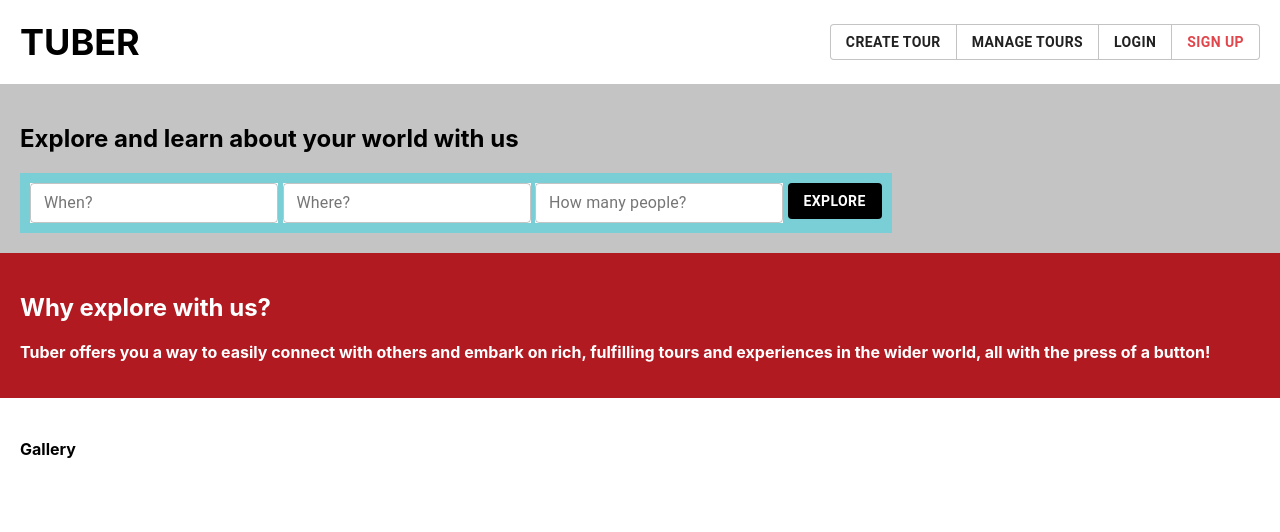
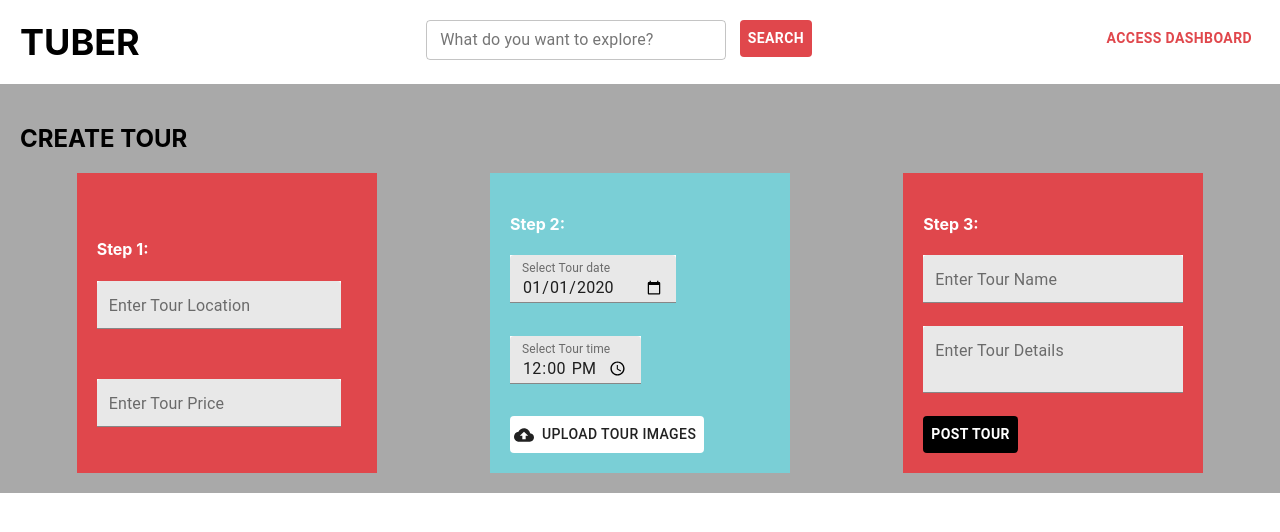
Before and after one commit to James-Feldmayer/Tuber, a React (Create React App) app in the folder tuber/ClientApp/: page /CreateTour in a window 1280 px wide. Shown: the top 532 px of the page. Built offline with nearby package versions, Linux system fonts and the light colour scheme; what google-maps-react would draw is missing.

Commit message:
Merges Add-Create-Tour-Screen into master

```diff
--- /dev/null
+++ b/tuber/ClientApp/src/CreateTour.tsx
@@ -0,0 +1,109 @@
+import React, { Component } from 'react';
+import { Link as RouterLink } from "react-router-dom";
+import { Button, TextField, Grid } from '@material-ui/core';
+import CloudUploadIcon from '@material-ui/icons/CloudUpload';
+
+class CreateTourHeader extends Component {
+    render() {
+        return (
+            <div style={{padding:"20px"}}>
+                <Grid container spacing={3} justify="space-between" direction="row">
+                    <Grid item>
+                        <a href="/" style={{color: "#000000", fontWeight: "bold", fontSize:"36px", textDecoration: "none"}}>TUBER</a>
+                    </Grid>
+                    <Grid item>
+                        <TextField style = {{width: 300}} label="What do you want to explore?" variant="outlined" size="small"></TextField>
+                        &nbsp;&nbsp;&nbsp;
+                        <Button component={RouterLink} to="/Search" style={{backgroundColor: "#E0474C", color:"#FFFFFF", fontWeight: "bold"}}>Search</Button>
+                    </Grid>
+                    <Grid item>
+                        <Button component={RouterLink} to="/Tourist" style={{color:"#E0474C", fontWeight: "bold"}}>Access Dashboard</Button>
+                    </Grid>
+                </Grid>
+            </div>
+        );
+    }
+}
+
+class CreateTourPanel1 extends Component {
+    // The panel that renders the tour location and tour price
+    render() {
+        return (
+            <Grid item>
+                <Grid container direction="column" justify="space-around" style={{padding: "20px", backgroundColor: "#E0474C", width:"300px", height: "300px"}}>
+                    <Grid item>
+                        <h4 style={{color: "White"}}>Step 1:</h4>
+                        <TextField variant="filled" size="small" style={{backgroundColor: "#ffffff"}} label="Enter Tour Location" />
+                    </Grid>
+                    <Grid item>
+                        <TextField variant="filled" size="small" style={{backgroundColor: "#ffffff"}} label="Enter Tour Price" />
+                    </Grid>
+                </Grid>
+            </Grid>
+        );
+    }
+}
+
+class CreateTourPanel2 extends Component {
+    // The panel that renders the tour date, tour  time and tour images
+    render() {
+        return (
+            <Grid item>
+                <Grid container direction="column" justify="space-between" style={{padding: "20px", backgroundColor: "#7ACFD6", width:"300px", height: "300px"}}>
+                    <Grid item>
+                        <h4 style={{color: "White"}}>Step 2:</h4>
+                        <TextField variant="filled" size="small" style={{backgroundColor: "#ffffff"}} type="date" defaultValue="2020-01-01" label="Select Tour date" />
+                    </Grid>
+                    <Grid item>
+                        <TextField variant="filled" size="small" style={{backgroundColor: "#ffffff"}} type="time" defaultValue="12:00" label="Select Tour time" />
+                    </Grid>
+                    <Grid item>
+                        <Button startIcon={<CloudUploadIcon />} style={{backgroundColor: "#ffffff"}}>Upload tour images</Button>
+                    </Grid>
+                </Grid>
+            </Grid>
+        );
+    }
+}
+
+class CreateTourPanel3 extends Component {
+    render() {
+        return (
+            <Grid item>
+                <Grid container direction="column" justify="space-between" style={{padding: "20px", backgroundColor: "#E0474C", width:"300px", height: "300px"}}>
+                    <Grid item>
+                        <h4 style={{color: "White"}}>Step 3:</h4>
+                        <TextField variant="filled" size="small" style={{backgroundColor: "#ffffff", width: "260px"}} label="Enter Tour Name" />
+                    </Grid>
+                    <Grid item>
+                        <TextField multiline rows={4} rowsMax={2} variant="filled" size="small" style={{backgroundColor: "#ffffff", width: "260px"}} label="Enter Tour Details" />
+                    </Grid>
+                    <Grid item>
+                        <Button style={{backgroundColor: "#000000", color: "#FFFFFF", fontWeight: "bold"}}>Post Tour</Button>
+                    </Grid>
+                </Grid>
+            </Grid>
+        );
+    }
+}
+
+class CreateTour extends Component {
+    render() {
+        return(
+            <React.Fragment>
+                <CreateTourHeader />
+                <div style={{backgroundColor: "darkgray", padding: "20px"}}>
+                    <h2>CREATE TOUR</h2>
+                    <Grid container direction="row" justify="space-around">
+                        <CreateTourPanel1 />
+                        <CreateTourPanel2 />
+                        <CreateTourPanel3 />
+                    </Grid>
+                </div>
+            </React.Fragment>
+
+        );
+    }
+};
+
+export default CreateTour;
--- a/tuber/ClientApp/src/Home.tsx
+++ b/tuber/ClientApp/src/Home.tsx
@@ -12,8 +12,8 @@ class HomeHeader extends Component {
                     </Grid>
                     <Grid item>
                         <ButtonGroup>
-                            <Button variant='outlined' style={{backgroundColor: "#ffffff", fontWeight: "bold"}}>Create Tour</Button>
-                            <Button variant='outlined' style={{backgroundColor: "#ffffff", fontWeight: "bold"}}>Manage Tours</Button>
+                            <Button component={RouterLink} to="/CreateTour" variant='outlined' style={{backgroundColor: "#ffffff", fontWeight: "bold"}}>Create Tour</Button>
+                            <Button component={RouterLink} to="/Tourist" style={{backgroundColor: "#ffffff", fontWeight: "bold"}}>Manage Tours</Button>
                             <Button component={RouterLink} to="/Login" variant='outlined' style={{backgroundColor: "#ffffff", fontWeight: "bold"}}>Login</Button>
                             <Button component={RouterLink} to="/Register" variant='outlined' style={{backgroundColor: "#ffffff", color: "#E0474C", fontWeight: "bold"}}>Sign Up</Button>
                         </ButtonGroup>
--- a/tuber/ClientApp/src/Search.js
+++ b/tuber/ClientApp/src/Search.js
@@ -78,8 +78,8 @@ class Search extends Component {
             </Grid>
             <Grid item>
               <ButtonGroup>
-                <Button variant='outlined' style={{backgroundColor: "#ffffff", fontWeight: "bold"}}>Create Tour</Button>
-                <Button variant='outlined' style={{backgroundColor: "#ffffff", fontWeight: "bold"}}>Manage Tours</Button>
+                <Button component={RouterLink} to="/CreateTour" variant='outlined' style={{backgroundColor: "#ffffff", fontWeight: "bold"}}>Create Tour</Button>
+                <Button component={RouterLink} to="/Tourist" variant='outlined' style={{backgroundColor: "#ffffff", fontWeight: "bold"}}>Manage Tours</Button>
                 <Button component={RouterLink} to="/Login" variant='outlined' style={{backgroundColor: "#ffffff", fontWeight: "bold"}}>Login</Button>
                 <Button component={RouterLink} to="/Register" variant='outlined' style={{backgroundColor: "#ffffff", color: "#E0474C", fontWeight: "bold"}}>Sign Up</Button>
               </ButtonGroup>
--- a/tuber/ClientApp/src/Tourist.tsx
+++ b/tuber/ClientApp/src/Tourist.tsx
@@ -17,7 +17,7 @@ class TouristHeader extends Component {
                         <Button component={RouterLink} to="/Search" style={{backgroundColor: "#E0474C", color:"#FFFFFF", fontWeight: "bold"}}>Search</Button>
                     </Grid>
                     <Grid item>
-                        <Button style={{fontWeight: "bold"}}>Create Tour</Button>
+                        <Button component={RouterLink} to="/CreateTour" style={{fontWeight: "bold"}}>Create Tour</Button>
                         <Button style={{color:"#E0474C", fontWeight: "bold"}}>Switch to Tour Guide</Button>
                     </Grid>
                 </Grid>
--- a/tuber/ClientApp/src/index.tsx
+++ b/tuber/ClientApp/src/index.tsx
@@ -1,12 +1,15 @@
 import React from 'react';
 import { BrowserRouter as Router, Switch, Route } from "react-router-dom";
 import ReactDOM from 'react-dom';
+
 import Login from './Login';
 import Search from './Search';
 import Home from './Home';
 import Register from './Register';
+import Tourist from './Tourist';
+import CreateTour from './CreateTour';
+
 import './index.css';
-import Tourist from './Tourist';
 
 ReactDOM.render(
   <React.StrictMode>
@@ -21,6 +24,9 @@ ReactDOM.render(
         <Route path="/Search">
           <Search />
         </Route>
+        <Route path="/CreateTour">
+          <CreateTour />
+        </Route>
         <Route path="/Tourist">
           <Tourist />
         </Route>
```
